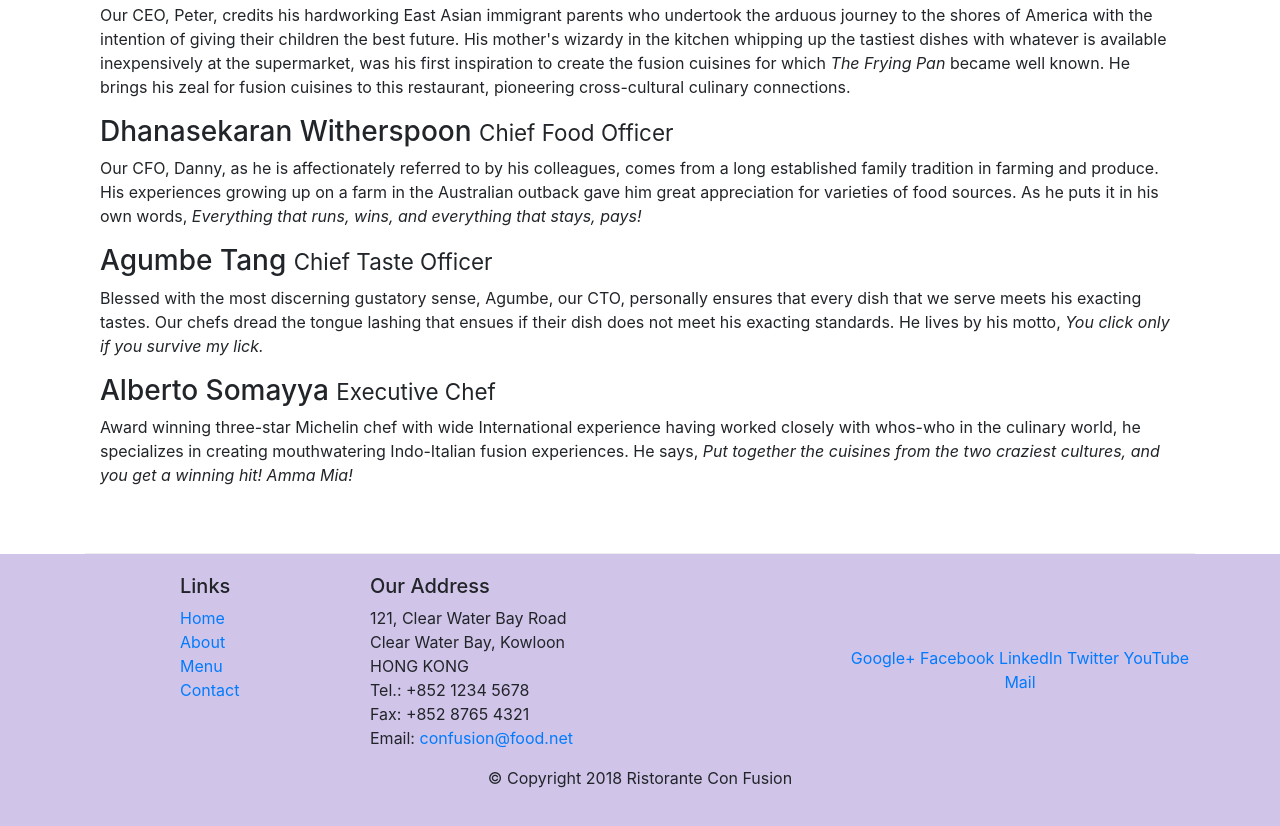
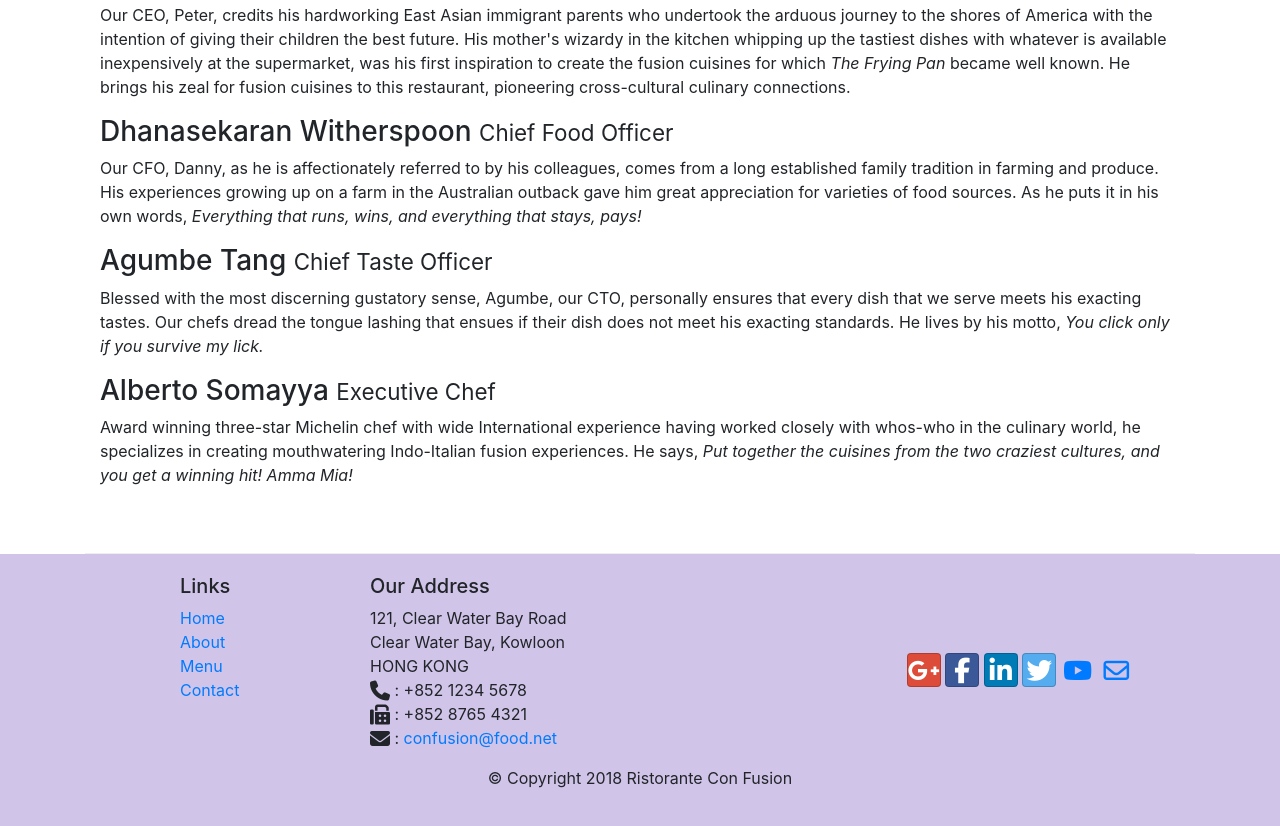
Before and after one commit to JacobArcilaC/Boostrap, a website: page aboutus.html in a window 1280 px wide. Shown: the part 1000-1826 px from the top of the page. Drawn offline with nearby package versions, Linux system fonts and the light colour scheme.

Commit message:
icons added to index and aboutus web pages

```diff
--- a/aboutus.html
+++ b/aboutus.html
@@ -8,6 +8,8 @@
 
     <!-- Bootstrap CSS -->
     <link rel="stylesheet" href="node_modules/bootstrap/dist/css/bootstrap.min.css">
+    <link rel="stylesheet" href="node_modules/font-awesome/css/font-awesome.min.css">
+    <link rel="stylesheet" href="node_modules/bootstrap-social/bootstrap-social.css">
     <link rel="stylesheet" href="css/styles.css">
     <title>Ristorante Con Fusion: About Us</title>
 
@@ -22,10 +24,10 @@
             <a class="navbar-brand mr-auto" href="./index.html">Ristorante con Fusion</a>
             <div class="collapse navbar-collapse" id = "Navbar">
                 <ul class="navbar-nav mr-auto">
-                    <li class="nav-item"><a class="nav-link" href="./index.html">Home</a></li>
-                    <li class="nav-item active"><a class="nav-link" href="#">About</a></li>
-                    <li class="nav-item"><a class="nav-link" href="#">Menu</a></li>
-                    <li class="nav-item"><a class="nav-link" href="#">Contact</a></li>
+                    <li class="nav-item"><a class="nav-link" href="./index.html"><span class="fa fa-home fa-lg"></span> Home</a></li>
+                    <li class="nav-item active"><a class="nav-link" href=""><span class="fa fa-info fa-lg"></span> About</a></li>
+                    <li class="nav-item"><a class="nav-link" href="#"><span class="fa fa-list fa-lg"> </span>Menu</a></li>
+                    <li class="nav-item"><a class="nav-link" href="#"> <span class="fa fa-address-card fa-lg"> </span>Contact</a></li>
                 </ul>
             </div>
         </div>
@@ -109,19 +111,19 @@
 		              121, Clear Water Bay Road<br>
 		              Clear Water Bay, Kowloon<br>
 		              HONG KONG<br>
-		              Tel.: +852 1234 5678<br>
-		              Fax: +852 8765 4321<br>
-		              Email: <a href="mailto:confusion@food.net">confusion@food.net</a>
+		              <i class="fa fa-phone fa-lg"></i> : +852 1234 5678<br>
+		              <i class="fa fa-fax fa-lg"></i> : +852 8765 4321<br>
+		              <i class="fa fa-envelope fa-lg"></i> : <a href="mailto:confusion@food.net">confusion@food.net</a>
 		           </address>
                 </div>
                 <div class="col-12 col-sm-4 align-self-center">
                     <div class="text-center">
-                        <a href="http://google.com/+">Google+</a>
-                        <a href="http://www.facebook.com/profile.php?id=">Facebook</a>
-                        <a href="http://www.linkedin.com/in/">LinkedIn</a>
-                        <a href="http://twitter.com/">Twitter</a>
-                        <a href="http://youtube.com/">YouTube</a>
-                        <a href="mailto:">Mail</a>
+                        <a class="btn btn-social-icon btn-google" href="http://google.com/+"><i class="fa fa-google-plus fa-lg"></i></a>
+                        <a class="btn btn-social-icon btn-facebook" href="http://www.facebook.com/profile.php?id="><i class="fa fa-facebook fa-lg"></i></a>
+                        <a class="btn btn-social-icon btn-linkedin" href="http://www.linkedin.com/in/"><i class="fa fa-linkedin fa-lg"></i></a>
+                        <a class="btn btn-social-icon btn-twitter" href="http://twitter.com/"><i class="fa fa-twitter fa-lg"></i></a>
+                        <a class="btn btn-social-icon btn-youtube" href="http://youtube.com/"><i class="fa fa-youtube fa-lg"></i></a>
+                        <a class="btn btn-social-icon" href="mailto:"><i class="fa fa-envelope-o fa-lg"></i></a>
                     </div>
                 </div>
            </div>
```
Also changed, not shown: index.html (+15 -13 lines).
